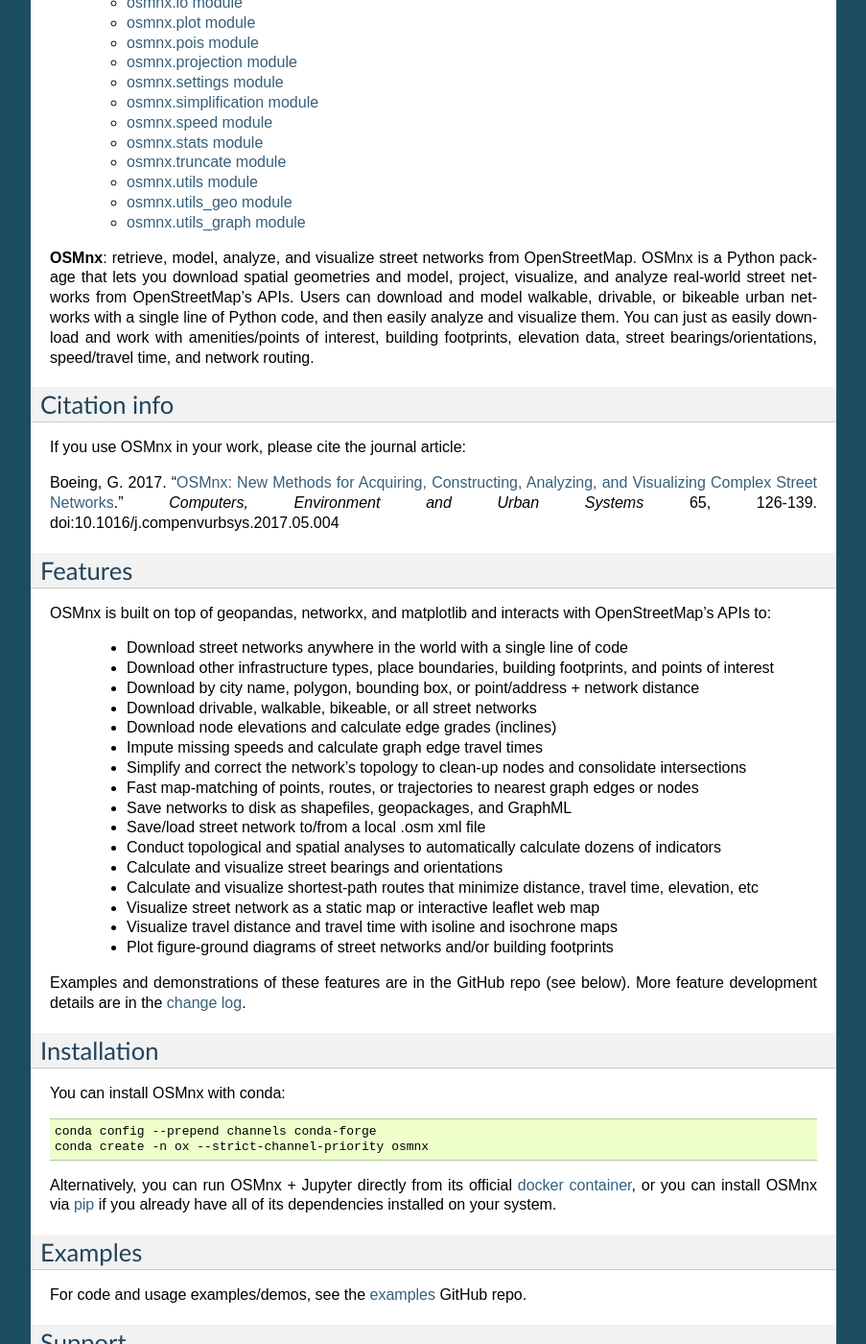
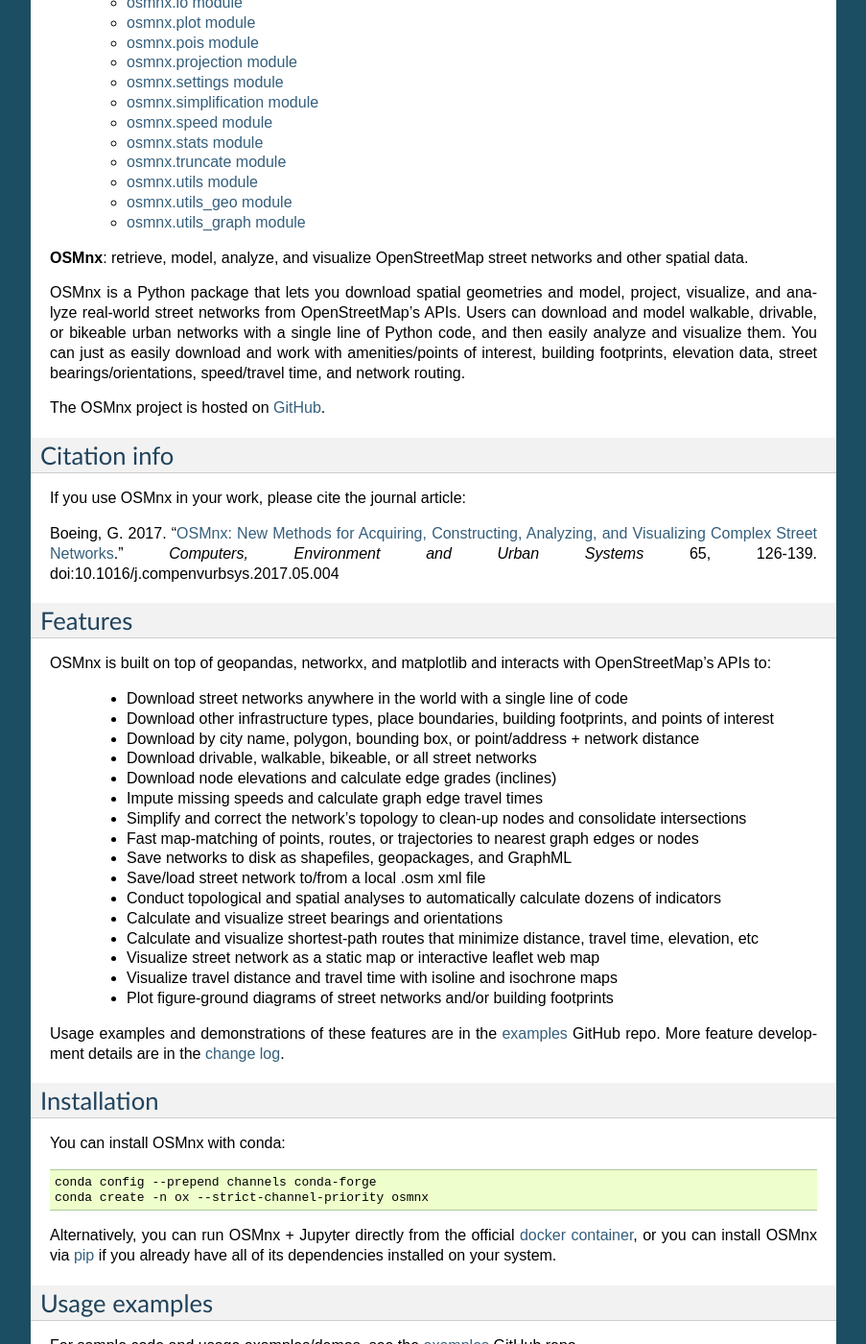
Before and after one commit to gboeing/osmnx, a Sphinx documentation site: the page built from docs/source/index.rst, in a window 1280 px wide and 1400 px high, scrolled down 323 px. Shown: the whole window at 96% size, without its empty margins (198-1101 px from the left). Built offline with Sphinx 7.4.7, drawn with Linux system fonts in a browser that asks for light colours; some of the changed text lies outside the part shown.

Commit message:
update docs

```diff
--- a/docs/source/index.rst
+++ b/docs/source/index.rst
@@ -8,7 +8,11 @@
 
    osmnx
 
-**OSMnx**: retrieve, model, analyze, and visualize street networks from OpenStreetMap. OSMnx is a Python package that lets you download spatial geometries and model, project, visualize, and analyze real-world street networks from OpenStreetMap's APIs. Users can download and model walkable, drivable, or bikeable urban networks with a single line of Python code, and then easily analyze and visualize them. You can just as easily download and work with amenities/points of interest, building footprints, elevation data, street bearings/orientations, speed/travel time, and network routing.
+**OSMnx**: retrieve, model, analyze, and visualize OpenStreetMap street networks and other spatial data.
+
+OSMnx is a Python package that lets you download spatial geometries and model, project, visualize, and analyze real-world street networks from OpenStreetMap's APIs. Users can download and model walkable, drivable, or bikeable urban networks with a single line of Python code, and then easily analyze and visualize them. You can just as easily download and work with amenities/points of interest, building footprints, elevation data, street bearings/orientations, speed/travel time, and network routing.
+
+The OSMnx project is hosted on `GitHub`_.
 
 
 Citation info
@@ -41,7 +45,7 @@
   * Visualize travel distance and travel time with isoline and isochrone maps
   * Plot figure-ground diagrams of street networks and/or building footprints
 
-Examples and demonstrations of these features are in the GitHub repo (see below). More feature development details are in the `change log`_.
+Usage examples and demonstrations of these features are in the `examples`_ GitHub repo. More feature development details are in the `change log`_.
 
 
 Installation
@@ -54,13 +58,13 @@
     conda config --prepend channels conda-forge
     conda create -n ox --strict-channel-priority osmnx
 
-Alternatively, you can run OSMnx + Jupyter directly from its official `docker container`_, or you can install OSMnx via `pip`_ if you already have all of its dependencies installed on your system.
+Alternatively, you can run OSMnx + Jupyter directly from the official `docker container`_, or you can install OSMnx via `pip`_ if you already have all of its dependencies installed on your system.
 
 
-Examples
---------
+Usage examples
+--------------
 
-For code and usage examples/demos, see the `examples`_ GitHub repo.
+For sample code and usage examples/demos, see the `examples`_ GitHub repo.
 
 
 Support
@@ -88,6 +92,7 @@
 .. _conda environment: https://conda.io/projects/conda/en/latest/user-guide/tasks/manage-environments.html
 .. _examples: https://github.com/gboeing/osmnx-examples
 .. _issue: https://github.com/gboeing/osmnx/issues
+.. _GitHub: https://github.com/gboeing/osmnx
 .. _OSMnx GitHub repo: https://github.com/gboeing/osmnx
 .. _pip: https://pypi.python.org/pypi/OSMnx
 .. _StackOverflow: https://stackoverflow.com/search?q=osmnx
```
